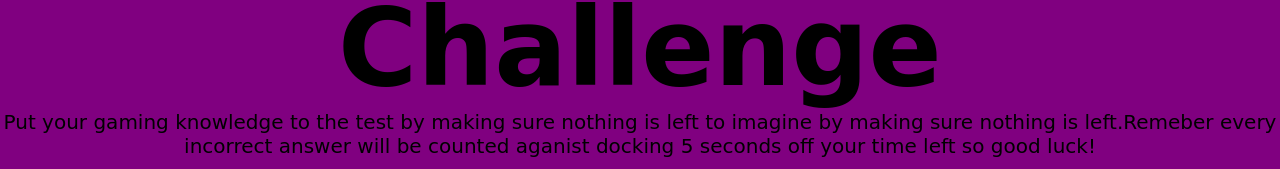
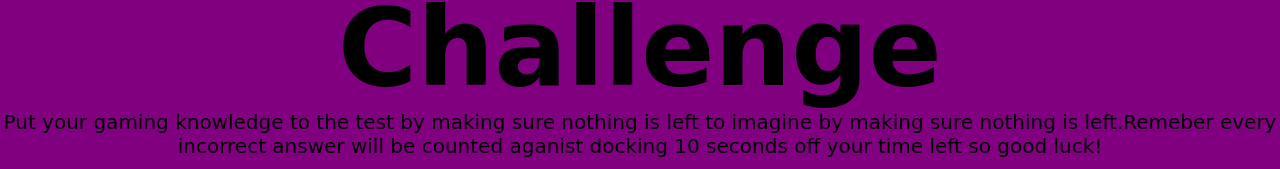
Before and after one commit to buloko/Code-Quiz, a plain HTML site: page index.html in a window 1280 px wide. Shown: the part 164-333 px from the top of the page. Drawn offline with Linux system fonts and the light colour scheme; files that its build step writes are made by us from their sources; files whose address does not match are found by name; a web font is replaced by a local one.

```diff
--- a/index.html
+++ b/index.html
@@ -24,7 +24,7 @@
         <p>
           Put your gaming knowledge to the test by making sure nothing is
           left to imagine by making sure nothing is left.Remeber every incorrect
-          answer will be counted aganist docking 5 seconds off your time left so
+          answer will be counted aganist docking 10 seconds off your time left so
           good luck!
         </p>
         <button id="start-button" class="button">Start Quiz</button>
```
